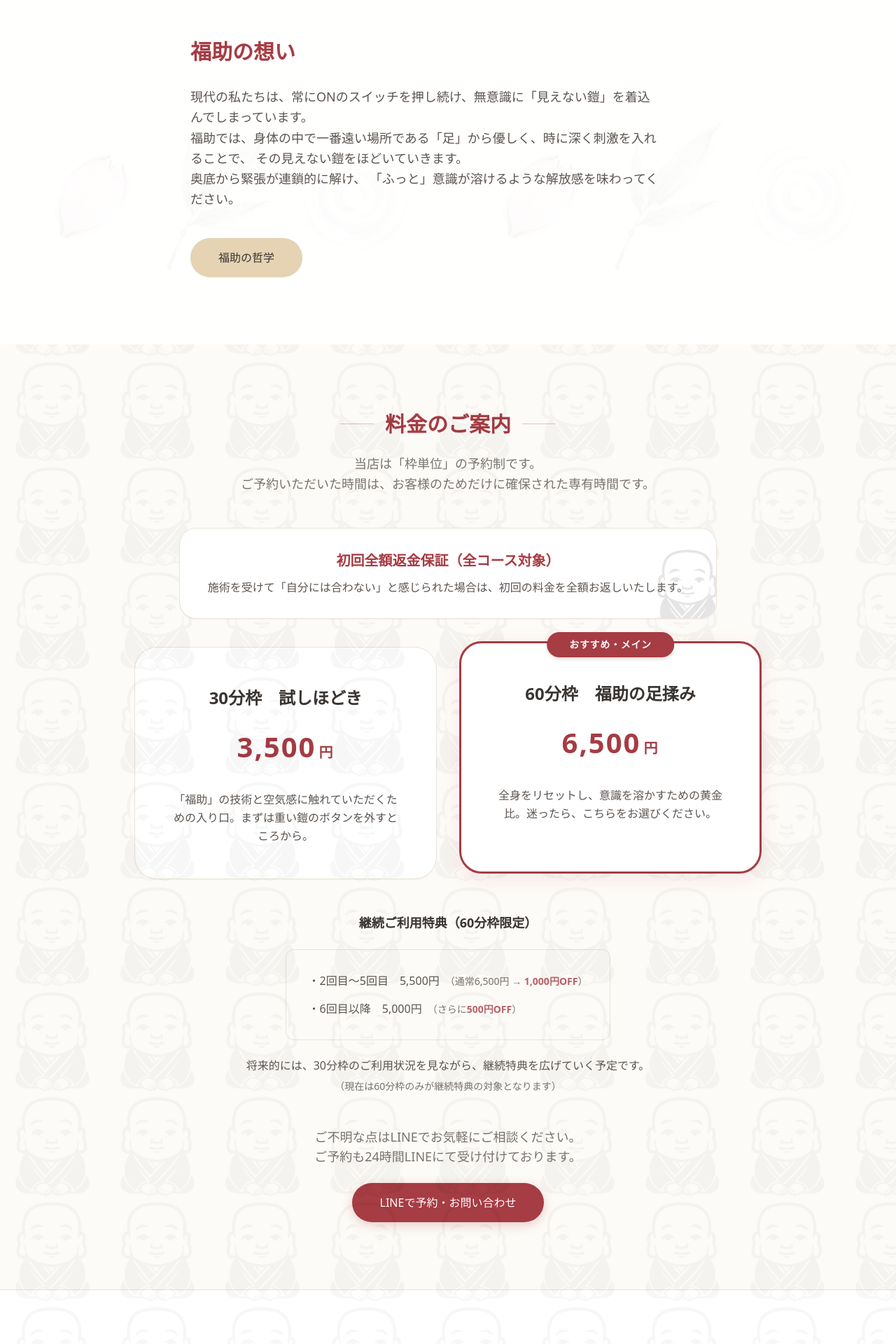
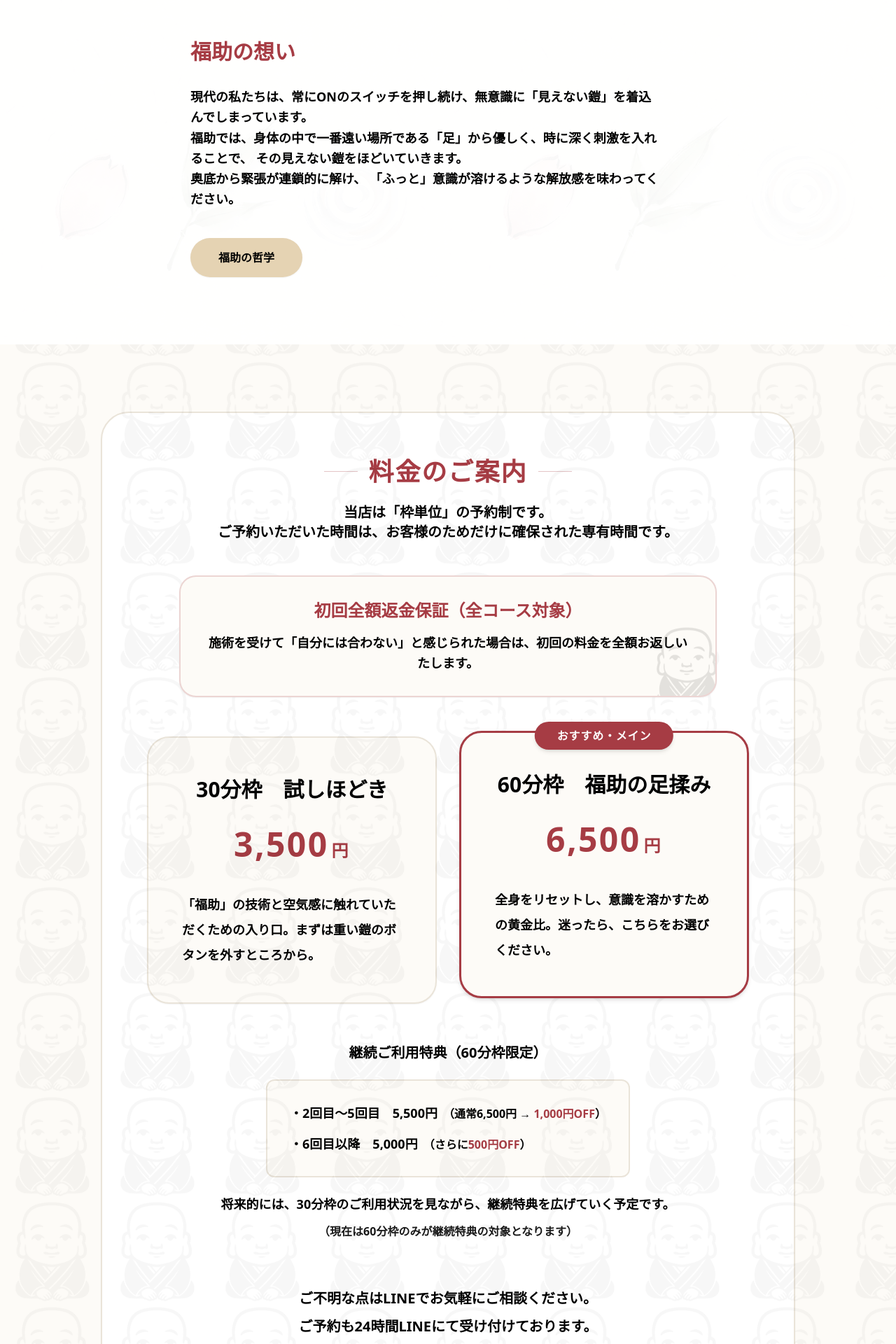
Before and after one commit to ashiyafukusuke/fukusuke2, a Next.js app: page / in a window 1280 px wide. Shown: the part 840-2760 px from the top of the page at 70% size. Built offline with nearby package versions, Linux system fonts and the light colour scheme; a web font is replaced by a local one.

Commit message:
Add files via upload

```diff
--- a/src/app/page.tsx
+++ b/src/app/page.tsx
@@ -197,11 +197,11 @@ export default function Home() {
             <div className="flex justify-center md:justify-start mb-6">
               <img src="/images/fukusuke_icon.png" alt="福助" className="w-32 h-32 md:w-40 md:h-40 object-contain animate-[bounce_3s_ease-in-out_infinite]" style={{ animationDuration: '4s' }} />
             </div>
-            <h1 className="text-3xl md:text-5xl font-bold leading-tight md:leading-snug tracking-tight mb-8 text-[#3A3532] break-keep">
+            <h1 className="text-3xl md:text-5xl font-bold leading-tight md:leading-snug tracking-tight mb-8 text-[#000000] font-bold break-keep">
               足から意識をふっと溶かす、痛気持ちいい刺激。<br />
               それが、足屋「福助」です。
             </h1>
-            <p className="text-lg md:text-xl text-[#7A736E] mb-12 max-w-2xl mx-auto md:mx-0 leading-relaxed break-keep">
+            <p className="text-lg md:text-xl text-[#000000] font-bold mb-12 max-w-2xl mx-auto md:mx-0 leading-relaxed break-keep">
               足屋「福助」で過ごす時間は、現代社会で知らず知らずのうちに着込んでしまった見えない鎧を剥がして本来の身軽さを取り戻す時間です。
             </p>
 
@@ -225,7 +225,7 @@ export default function Home() {
               福助の想い
               <span className="w-8 h-px bg-primary/30 hidden sm:block md:hidden"></span>
             </h2>
-            <p className="text-lg leading-relaxed text-[#5C5550] mb-10 text-left inline-block max-w-2xl mx-auto md:mx-0">
+            <p className="text-lg leading-relaxed text-[#000000] font-bold mb-10 text-left inline-block max-w-2xl mx-auto md:mx-0">
               現代の私たちは、常にONのスイッチを押し続け、無意識に「見えない鎧」を着込んでしまっています。<br className="hidden md:block" />
               福助では、身体の中で一番遠い場所である「足」から優しく、時に深く刺激を入れることで、
               その見えない鎧をほどいていきます。<br className="hidden md:block" />奥底から緊張が連鎖的に解け、
@@ -233,11 +233,11 @@ export default function Home() {
             </p>
             <Dialog>
               <DialogTrigger asChild>
-                <Button variant="secondary" size="lg" className="bg-[#E5D3B3] hover:bg-[#D8C3A5] text-[#3A3532] rounded-full h-14 px-10 shadow-sm transition-all">
+                <Button variant="secondary" size="lg" className="bg-[#E5D3B3] hover:bg-[#D8C3A5] text-[#000000] font-bold rounded-full h-14 px-10 shadow-sm transition-all">
                   福助の哲学
                 </Button>
               </DialogTrigger>
-              <DialogContent className="max-w-3xl max-h-[90vh] bg-[#FDFBF7] text-[#3A3532] border-[#EAE4D9]">
+              <DialogContent className="max-w-3xl max-h-[90vh] bg-[#FDFBF7] text-[#000000] font-bold border-[#EAE4D9]">
                 <DialogHeader>
                   <DialogTitle className="text-2xl font-bold mb-4 text-primary">足屋「福助」の哲学</DialogTitle>
                 </DialogHeader>
@@ -253,75 +253,79 @@ export default function Home() {
             initial="hidden" whileInView="visible" viewport={{ once: true, margin: "-100px" }} variants={fadeUp}
             className="container px-4 max-w-5xl"
           >
+            <div className="bg-white border-2 border-[#EAE4D9] rounded-[2.5rem] shadow-sm p-8 md:p-16">
               <div className="text-center mb-12">
                 <div className="flex items-center justify-center gap-4 mb-6">
                   <span className="w-12 h-px bg-primary/30"></span>
-                <h2 className="text-3xl font-bold text-primary">料金のご案内</h2>
+                  <h2 className="text-4xl font-bold text-primary tracking-wider">料金のご案内</h2>
                   <span className="w-12 h-px bg-primary/30"></span>
                 </div>
-              <p className="text-[#7A736E] text-lg leading-relaxed">
+                <p className="text-[#000000] text-lg md:text-xl font-bold leading-loose">
                   当店は「枠単位」の予約制です。<br className="hidden md:block"/>
                   ご予約いただいた時間は、お客様のためだけに確保された専有時間です。
                 </p>
               </div>
 
               {/* 初回全額返金保証 (Moved to top of pricing section) */}
-            <div className="max-w-3xl mx-auto mb-10">
-              <div className="bg-white p-6 md:p-8 rounded-[1.5rem] border border-[#EAE4D9] shadow-sm relative overflow-hidden text-center">
+              <div className="max-w-3xl mx-auto mb-14">
+                <div className="bg-[#FDFBF7] p-6 md:p-8 rounded-[1.5rem] border-2 border-primary/20 shadow-sm relative overflow-hidden text-center">
                   <div className="absolute -bottom-6 -right-6 opacity-10">
                     <img src="/images/fukusuke_icon.png" alt="" className="w-32 h-32" />
                   </div>
-                <h3 className="text-xl font-bold mb-3 text-primary">初回全額返金保証（全コース対象）</h3>
-                <p className="text-base text-[#5C5550] relative z-10 font-medium">
+                  <h3 className="text-2xl font-bold mb-4 text-primary">初回全額返金保証（全コース対象）</h3>
+                  <p className="text-lg text-[#000000] relative z-10 font-bold leading-relaxed">
                     施術を受けて「自分には合わない」と感じられた場合は、初回の料金を全額お返しいたします。
                   </p>
                 </div>
               </div>
 
-            <div className="grid md:grid-cols-2 gap-8 max-w-4xl mx-auto mb-12">
+              <div className="grid md:grid-cols-2 gap-8 max-w-4xl mx-auto mb-14">
                 {[
                   { title: "30分枠　試しほどき", price: "3,500円", desc: "「福助」の技術と空気感に触れていただくための入り口。まずは重い鎧のボタンを外すところから。" },
                   { title: "60分枠　福助の足揉み", price: "6,500円", desc: "全身をリセットし、意識を溶かすための黄金比。迷ったら、こちらをお選びください。", popular: true }
                 ].map((plan, idx) => (
-                <div key={idx} className={`bg-white p-10 md:p-12 rounded-[2rem] flex flex-col text-center ${plan.popular ? 'border-[3px] border-primary relative shadow-[0_8px_30px_rgba(196,30,59,0.08)] transform md:-translate-y-2' : 'border border-[#EAE4D9] shadow-sm'}`}>
+                  <div key={idx} className={`bg-[#FDFBF7] p-10 md:p-12 rounded-[2rem] flex flex-col text-center ${plan.popular ? 'border-[3px] border-primary relative shadow-md transform md:-translate-y-2' : 'border-2 border-[#EAE4D9] shadow-sm'}`}>
                     {plan.popular && (
-                    <div className="absolute -top-4 left-1/2 -translate-x-1/2 bg-primary text-white px-8 py-2 rounded-full text-sm font-bold shadow-md tracking-wider whitespace-nowrap">
+                      <div className="absolute -top-4 left-1/2 -translate-x-1/2 bg-primary text-white px-8 py-2 rounded-full text-base font-bold shadow-md tracking-wider whitespace-nowrap">
                         おすすめ・メイン
                       </div>
                     )}
-                  <h3 className="text-2xl font-bold mb-6 text-[#3A3532] mt-2">{plan.title}</h3>
+                    <h3 className="text-2xl md:text-3xl font-bold mb-6 text-[#000000] mt-2">{plan.title}</h3>
                     <div className="mb-8">
-                    <span className="text-[2.5rem] font-black text-primary font-sans tracking-wider">{plan.price.replace('円', '')}<span className="text-xl font-bold ml-1">円</span></span>
+                      <span className="text-[2.5rem] md:text-[3rem] font-black text-primary font-sans tracking-wider">{plan.price.replace('円', '')}<span className="text-xl md:text-2xl font-bold ml-1">円</span></span>
                     </div>
-                  <p className="text-base text-[#5C5550] leading-relaxed flex-grow font-medium">{plan.desc}</p>
+                    <p className="text-lg text-[#000000] leading-loose flex-grow font-bold text-left">{plan.desc}</p>
                   </div>
                 ))}
               </div>
 
               {/* 継続ご利用特典 */}
-            <div className="max-w-2xl mx-auto mb-12 text-center">
-              <h3 className="text-lg font-bold mb-6 text-[#3A3532]">継続ご利用特典（60分枠限定）</h3>
-              <div className="bg-[#FDFBF7] p-6 md:p-8 rounded-xl border border-[#EAE4D9] mb-6 inline-block text-left">
-                <ul className="space-y-4 font-medium text-base text-[#5C5550]">
-                  <li>・2回目〜5回目　5,500円<span className="text-sm text-[#7A736E] ml-2">（通常6,500円 → <strong className="text-primary/80">1,000円OFF</strong>）</span></li>
-                  <li>・6回目以降　5,000円<span className="text-sm text-[#7A736E] ml-2">（さらに<strong className="text-primary/80">500円OFF</strong>）</span></li>
+              <div className="max-w-2xl mx-auto mb-16 text-center">
+                <h3 className="text-xl font-bold mb-6 text-[#000000]">継続ご利用特典（60分枠限定）</h3>
+                <div className="bg-[#FDFBF7] p-6 md:p-8 rounded-xl border-2 border-[#EAE4D9] mb-6 inline-block text-left">
+                  <ul className="space-y-4 font-bold text-lg text-[#000000]">
+                    <li>・2回目〜5回目　5,500円<span className="text-base text-[#000000] ml-2">（通常6,500円 → <strong className="text-primary">1,000円OFF</strong>）</span></li>
+                    <li>・6回目以降　5,000円<span className="text-base text-[#000000] ml-2">（さらに<strong className="text-primary">500円OFF</strong>）</span></li>
                   </ul>
                 </div>
-              <div className="space-y-2 text-[#5C5550] font-medium text-base">
+                <div className="space-y-3 text-[#000000] font-bold text-lg leading-relaxed">
                   <p>将来的には、30分枠のご利用状況を見ながら、継続特典を広げていく予定です。</p>
-                <p className="text-sm text-[#7A736E]">（現在は60分枠のみが継続特典の対象となります）</p>
+                  <p className="text-base opacity-90">（現在は60分枠のみが継続特典の対象となります）</p>
                 </div>
               </div>
 
               {/* CTA below pricing */}
               <div className="mt-12 text-center">
-              <p className="text-[#7A736E] mb-6 text-lg font-medium">
+                <p className="text-[#000000] mb-8 text-xl font-bold leading-loose">
                   ご不明な点はLINEでお気軽にご相談ください。<br className="hidden md:block" />
                   ご予約も24時間LINEにて受け付けております。
                 </p>
-              <Button asChild size="lg" className="w-full sm:w-auto text-base h-14 px-10 bg-primary hover:bg-primary/90 text-white rounded-full shadow-[0_4px_15px_rgba(166,60,68,0.25)] hover:shadow-[0_6px_25px_rgba(166,60,68,0.35)] transition-all">
+                <div className="flex justify-center">
+                  <Button asChild size="lg" className="w-full sm:w-auto text-lg h-16 px-12 font-bold bg-primary hover:bg-primary/90 text-white rounded-full shadow-[0_4px_15px_rgba(166,60,68,0.25)] hover:shadow-[0_6px_25px_rgba(166,60,68,0.35)] transition-all">
                     <a href={LINE_URL} target="_blank" rel="noopener noreferrer">LINEで予約・お問い合わせ</a>
                   </Button>
+                </div>
+              </div>
             </div>
           </motion.div>
         </section>
@@ -332,14 +336,14 @@ export default function Home() {
             <div className="space-y-8">
               {/* ご予約の変更・キャンセル */}
               <div className="bg-[#FDFBF7] p-8 md:p-10 rounded-[2rem] border border-[#EAE4D9] max-w-3xl mx-auto">
-                <h3 className="text-xl font-bold mb-6 text-center md:text-left text-[#3A3532]">ご予約の変更・キャンセル</h3>
-                <p className="text-[#7A736E] mb-6 leading-relaxed text-center md:text-left">
+                <h3 className="text-xl font-bold mb-6 text-center md:text-left text-[#000000] font-bold">ご予約の変更・キャンセル</h3>
+                <p className="text-[#000000] font-bold mb-6 leading-relaxed text-center md:text-left">
                   ご予定の変更はできる限り柔軟に対応させていただきますが、他のお客様のご案内枠確保のため、以下のルールをご了承くださいませ。
                 </p>
-                <ul className="space-y-3 text-[#5C5550]">
+                <ul className="space-y-3 text-[#000000] font-bold">
                   <li className="flex items-start gap-2 bg-white p-3 rounded-lg border border-[#EAE4D9]">
                     <span className="text-primary font-bold">・</span>
-                    <span>当日キャンセル：料金の50％<br/><span className="text-xs text-[#7A736E]">（※当日の時間変更は空きがあれば無料で可能です）</span></span>
+                    <span>当日キャンセル：料金の50％<br/><span className="text-xs text-[#000000] font-bold">（※当日の時間変更は空きがあれば無料で可能です）</span></span>
                   </li>
                   <li className="flex items-start gap-2 bg-white p-3 rounded-lg border border-[#EAE4D9]">
                     <span className="text-primary font-bold">・</span>
@@ -366,7 +370,7 @@ export default function Home() {
               <div className="absolute -top-10 -right-10 opacity-5">
                 <img src="/images/fukusuke_icon.png" alt="" className="w-40 h-40" />
               </div>
-              <p className="text-[#7A736E] mb-10 text-center md:text-left relative z-10">
+              <p className="text-[#000000] font-bold mb-10 text-center md:text-left relative z-10">
                 当店の施術は「枠単位制」。入室から退室までを余裕を持ってお過ごしいただけるお時間です。<br className="hidden md:block"/>
                 見えない鎧を脱ぎ捨てて、ゆったりと頭を空っぽにしてください。
               </p>
@@ -382,7 +386,7 @@ export default function Home() {
                     <span className="flex-shrink-0 w-10 h-10 rounded-full bg-primary/10 text-primary flex items-center justify-center font-bold text-lg">
                       {idx + 1}
                     </span>
-                    <span className="text-lg text-[#3A3532] font-medium">{step}</span>
+                    <span className="text-lg text-[#000000] font-bold font-medium">{step}</span>
                   </li>
                 ))}
               </ul>
@@ -402,7 +406,7 @@ export default function Home() {
                 福助の改善ヒント
                 <span className="w-8 h-px bg-primary/30 hidden sm:block md:hidden"></span>
               </h2>
-              <div className="text-[#7A736E] text-left max-w-2xl mx-auto md:mx-0 space-y-4">
+              <div className="text-[#000000] font-bold text-left max-w-2xl mx-auto md:mx-0 space-y-4">
                 <p>足を丁寧にほぐしたときに、多くの方が「ここが緩んだ」と感じやすいポイントを、感覚ベースでまとめたものです。</p>
                 <p>私たちは反射区理論を盲信しているわけではありません。<br />
                 星座や占いを楽しむように、「自分を知るためのひとつの物差し」として参考にするのは、とても有意義で面白いことだと考えています。</p>
@@ -475,31 +479,31 @@ export default function Home() {
               <div className="bg-white p-8 rounded-[2rem] border border-[#EAE4D9] shadow-sm space-y-6">
                 <div>
                   <p className="text-sm font-bold text-primary tracking-widest mb-2">所在地</p>
-                  <p className="text-lg font-bold text-[#3A3532]">西東京市ひばりが丘</p>
-                  <p className="text-sm text-[#7A736E] mt-1">（詳細住所は近日公開予定）</p>
+                  <p className="text-lg font-bold text-[#000000] font-bold">西東京市ひばりが丘</p>
+                  <p className="text-sm text-[#000000] font-bold mt-1">（詳細住所は近日公開予定）</p>
                 </div>
                 <div>
                   <p className="text-sm font-bold text-primary tracking-widest mb-2">営業時間</p>
-                  <p className="text-[#5C5550] font-medium">近日公開予定</p>
+                  <p className="text-[#000000] font-bold font-medium">近日公開予定</p>
                 </div>
                 <div>
                   <p className="text-sm font-bold text-primary tracking-widest mb-2">ご予約方法</p>
-                  <p className="text-[#5C5550] font-medium">LINEにて24時間受付</p>
+                  <p className="text-[#000000] font-bold font-medium">LINEにて24時間受付</p>
                 </div>
               </div>
               {/* Google review */}
               <div className="bg-white p-8 rounded-[2rem] border border-[#EAE4D9] shadow-sm flex flex-col items-center md:items-start justify-center gap-6 text-center md:text-left">
                 <div className="w-14 h-14 rounded-full bg-primary/10 flex items-center justify-center text-2xl">⭐</div>
                 <div>
-                  <p className="font-bold text-[#3A3532] mb-2 text-lg">お客様の声</p>
-                  <p className="text-base text-[#7A736E] leading-relaxed">
+                  <p className="font-bold text-[#000000] font-bold mb-2 text-lg">お客様の声</p>
+                  <p className="text-base text-[#000000] font-bold leading-relaxed">
                     実際にご来店されたお客様の生のご感想は、<br />Googleレビューでご確認いただけます。
                   </p>
                 </div>
-                <Button asChild variant="secondary" size="lg" className="bg-[#E5D3B3] hover:bg-[#D8C3A5] text-[#3A3532] rounded-full h-12 px-8 shadow-sm transition-all font-bold">
+                <Button asChild variant="secondary" size="lg" className="bg-[#E5D3B3] hover:bg-[#D8C3A5] text-[#000000] font-bold rounded-full h-12 px-8 shadow-sm transition-all font-bold">
                   <a href="https://maps.google.com/" target="_blank" rel="noopener noreferrer">Googleで口コミを見る</a>
                 </Button>
-                <p className="text-sm text-[#7A736E] opacity-80 font-medium">※ Googleビジネスプロフィール登録後にリンクを更新します</p>
+                <p className="text-sm text-[#000000] font-bold opacity-80 font-medium">※ Googleビジネスプロフィール登録後にリンクを更新します</p>
               </div>
             </div>
           </motion.div>
@@ -514,8 +518,8 @@ export default function Home() {
             <div className="flex justify-center md:justify-start mb-8">
               <img src="/images/fukusuke_icon.png" alt="福助" className="w-24 h-24 object-contain opacity-90" />
             </div>
-            <h2 className="text-3xl font-bold mb-6 text-[#3A3532]">さあ、見えない鎧を脱ぎ捨てましょう</h2>
-            <p className="text-[#5C5550] mb-10 leading-relaxed text-lg">
+            <h2 className="text-3xl font-bold mb-6 text-[#000000] font-bold">さあ、見えない鎧を脱ぎ捨てましょう</h2>
+            <p className="text-[#000000] font-bold mb-10 leading-relaxed text-lg">
               ご予約はLINEより24時間受け付けております。<br />
               あなたの足をお揉みできる日を、楽しみにお待ちしております。
             </p>
@@ -532,8 +536,8 @@ export default function Home() {
           <div className="flex justify-center mb-6">
             <img src="/images/fukusuke_icon.png" alt="福助ロゴ" className="w-12 h-12 grayscale opacity-40 hover:grayscale-0 hover:opacity-100 transition-all duration-500" />
           </div>
-          <div className="font-bold text-lg mb-4 text-[#7A736E] tracking-widest">足屋「福助」</div>
-          <p className="text-xs text-[#7A736E] opacity-60">&copy; 2026 足屋 福助. All rights reserved.</p>
+          <div className="font-bold text-lg mb-4 text-[#000000] font-bold tracking-widest">足屋「福助」</div>
+          <p className="text-xs text-[#000000] font-bold opacity-60">&copy; 2026 足屋 福助. All rights reserved.</p>
         </div>
       </footer>
     </div>
```
Lines whose indentation alone changed are shown as unchanged.
